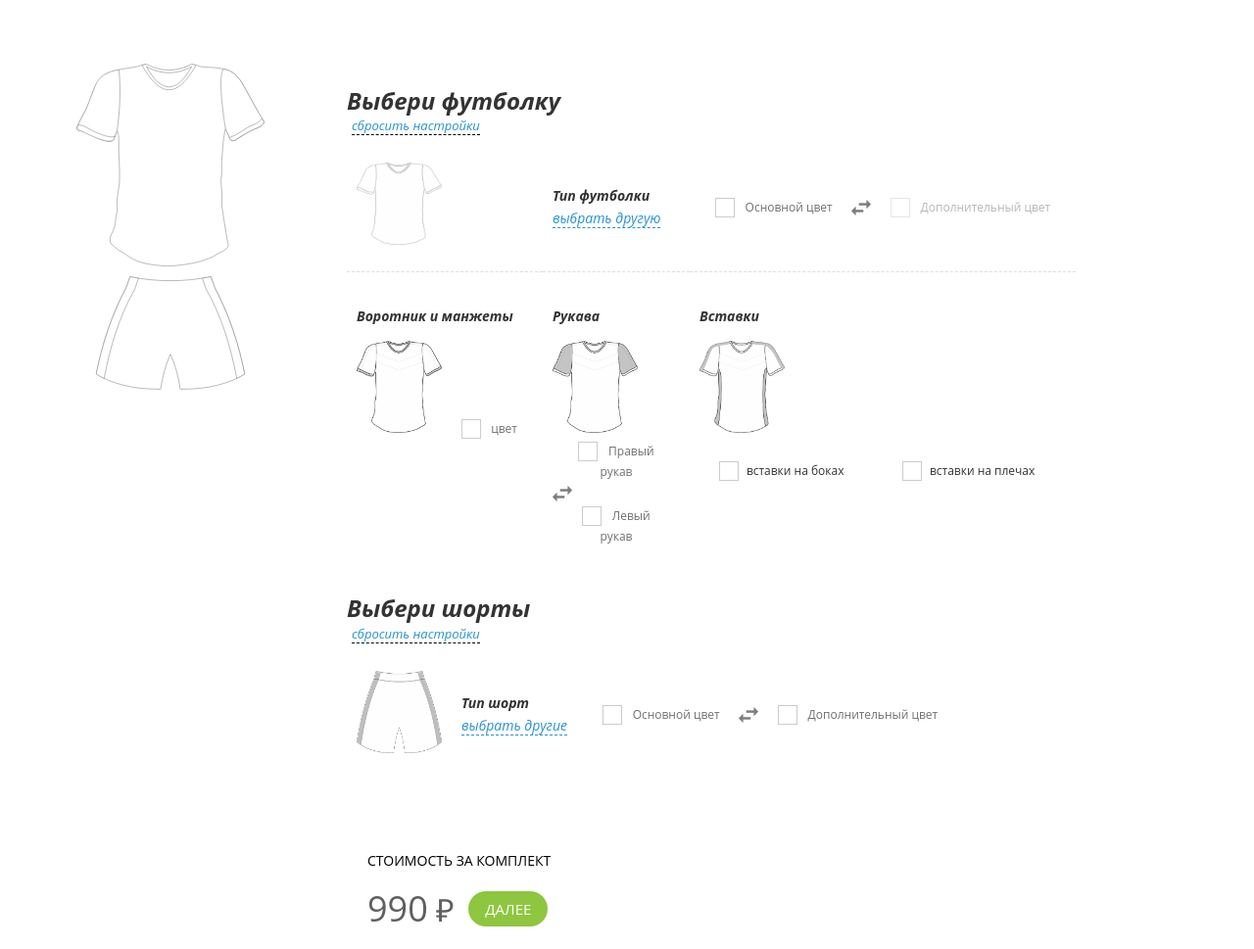
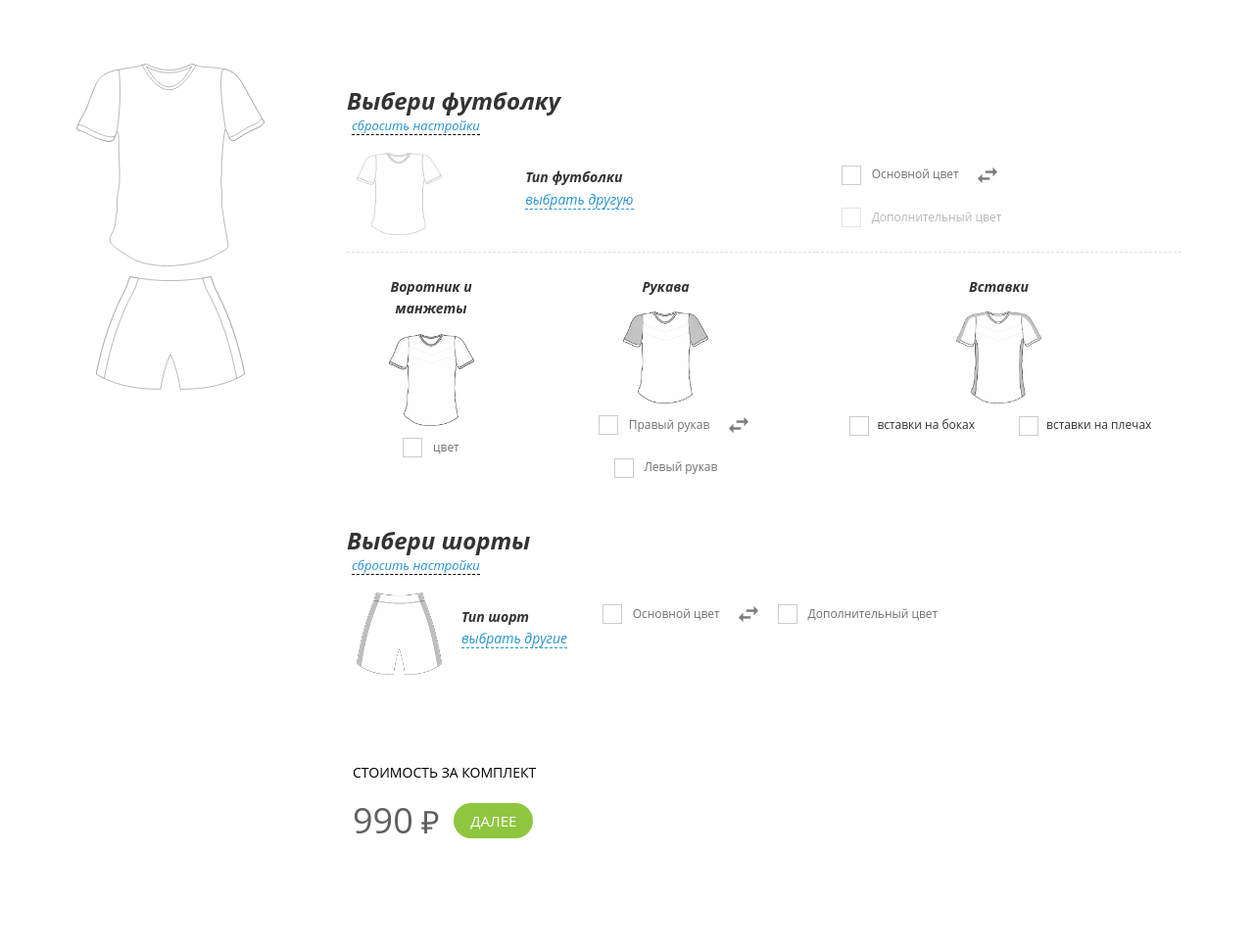
Before and after one commit to Jakovich/constructor, a website: page index.html in a window 1280 px wide. Shown: the whole page at 98% size. Drawn offline with nearby package versions, Linux system fonts and the light colour scheme; files that its build step writes are made by us from their sources.

Commit message:
style changed

```diff
--- a/css/main.css
+++ b/css/main.css
@@ -1123,19 +1123,20 @@ main .content h2 {
 /*#constructor .select-row {
     width: 740px;
 }*/
-#constructor .select-row td:nth-child(2) {
+/*#constructor .select-row td:nth-child(2) {
     max-width: 150px;
-}
+}*/
 #constructor .select-row tr:last-child td {
     border: 0 none;
 }
 #constructor .select-row td {
     border-bottom: 1px dashed #ddd;
-    padding: 20px 10px;
+    padding: 10px 10px;
+    vertical-align: top;
 }
 #constructor .color-block {
     display: inline-block;
-    margin: 0 10px;
+    margin: 10px 10px;
 }
 #constructor .color-block .title {
     color: #707070;
@@ -1194,11 +1195,11 @@ main .content h2 {
 #constructor .goPrevSection {
     background: rgba(0, 0, 0, 0) none repeat scroll 0 0;
     border: 0 none;
-    top: 32px;
+    top: 35px;
     color: #ffffff;
     font-size: 16px;
     background-color: #8ec63f;
-    padding: 10px 25px;
+    padding: 8px 17px;
     border-radius: 25px;
     font-weight: normal;
 
@@ -1224,6 +1225,7 @@ main .content h2 {
     color: #000;
     display: inline-block;
     padding: 15px;
+    padding-left: 0;
     text-decoration: none;
 }
 #constructor .tag span {
@@ -2891,6 +2893,12 @@ h2, h3 {
 
 .choice {
   vertical-align: top;
+  text-align: center;
+}
+
+.choice img {
+  display: block;
+  margin: 0 auto;
 }
 
 
```
